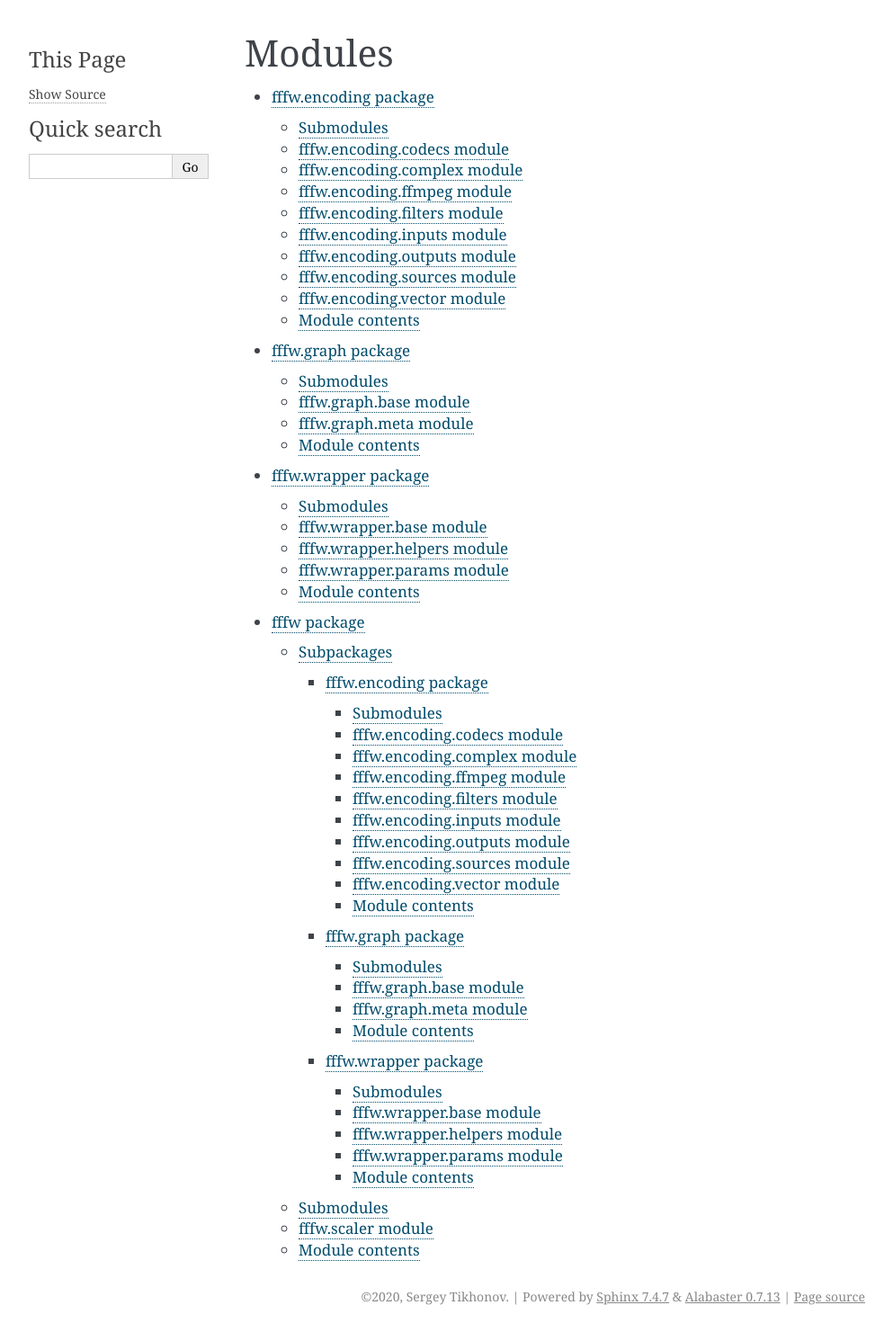
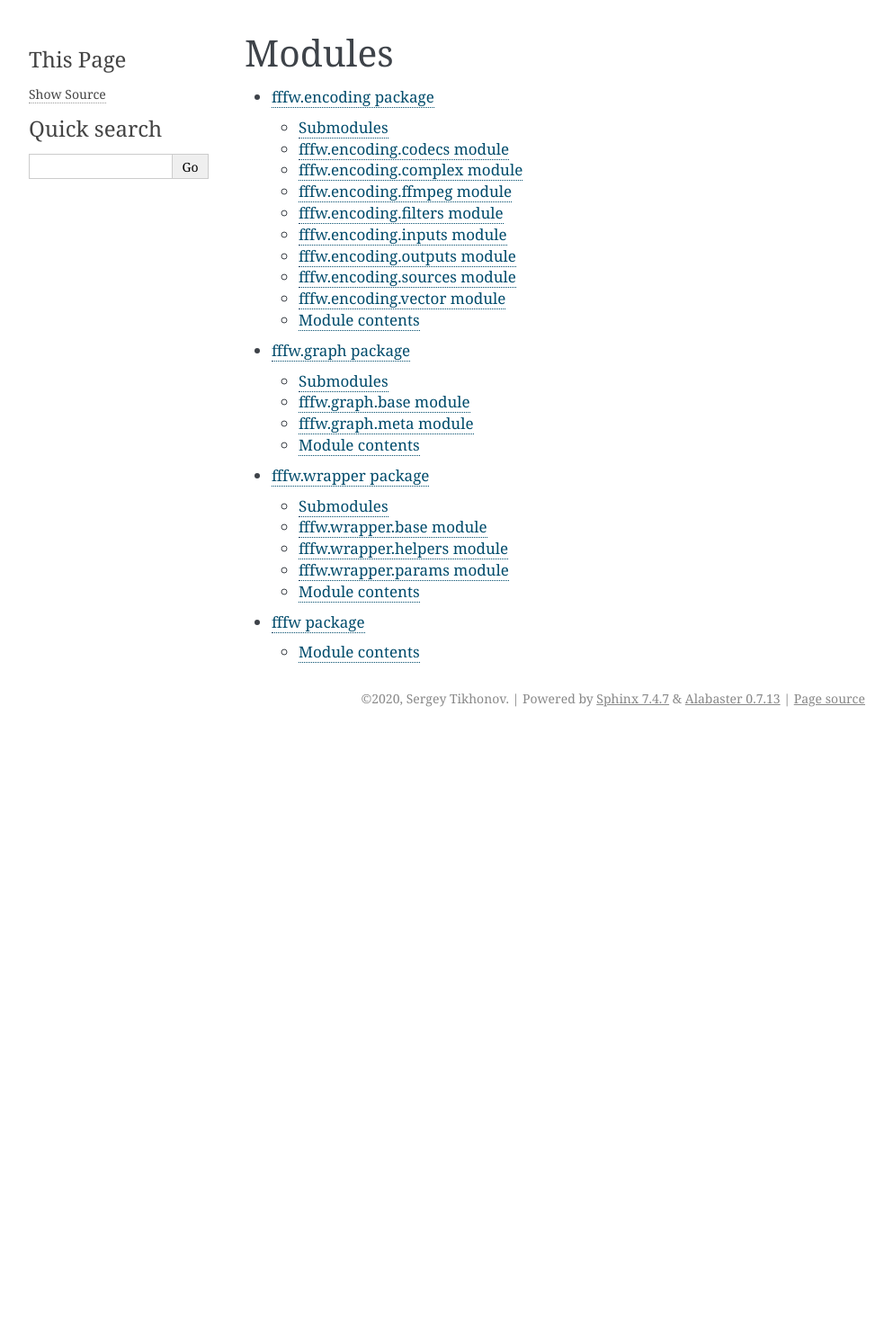
Before and after one commit to just-work/fffw, a Sphinx documentation site: the page built from docs/source/modules.rst, in a window 1280 px wide. Shown: the whole page at 90% size, without its empty margins (148-1141 px from the left). Built offline with Sphinx 7.4.7, drawn with Linux system fonts in a browser that asks for light colours; pages that are not in the unit, such as notebooks, are missing from menus; after the commit the page ends 900 px from its top, so only the background shows below that.

Commit message:
some docs cleanup

```diff
--- a/docs/source/fffw.rst
+++ b/docs/source/fffw.rst
@@ -1,32 +1,10 @@
 fffw package
 ============
 
-Subpackages
------------
-
-.. toctree::
-   :maxdepth: 5
-
-   fffw.encoding
-   fffw.graph
-   fffw.wrapper
-
-Submodules
-----------
-
-fffw.scaler module
-------------------
+Module contents
+---------------
 
 .. automodule:: fffw.scaler
    :members:
    :undoc-members:
    :show-inheritance:
-
-
-Module contents
----------------
-
-.. automodule:: fffw
-   :members:
-   :undoc-members:
-   :show-inheritance:
--- a/docs/source/index.rst
+++ b/docs/source/index.rst
@@ -14,7 +17,7 @@ FFMPEG filter graph wrapper
    modules
 
 Indices and tables
-==================
+------------------
 
 * :ref:`genindex`
 * :ref:`modindex`
```
Also changed, not shown: other parts of docs/source/index.rst (+3 -0 lines), README.md (+13 -0 lines), 1 other file.
